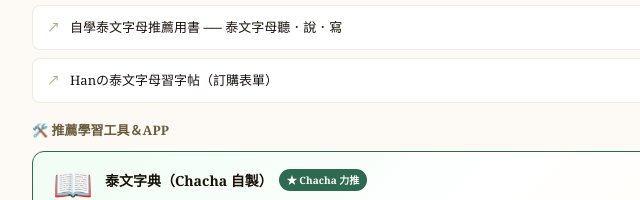
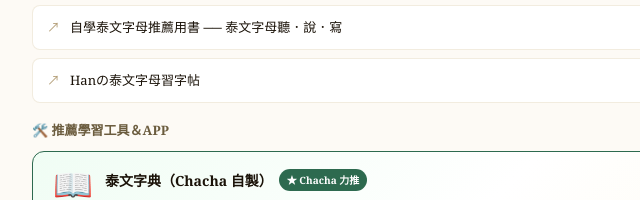
Before and after one commit to Charlotte20040224/thai-resources, a plain HTML site: page index.html in a window 1280 px wide. Shown: the part 11800-12000 px from the top of the page, 182-822 px from the left. Drawn offline with nearby package versions, Linux system fonts and the light colour scheme.

Commit message:
Han 習字帖連結改 thainotebook.net
Co-Authored-By: Claude Opus 5.5 <noreply@anthropic.com>
Claude-Session: https://claude.ai/code/session_01HeJ6wqoFjjtV3nMkkczwpr

```diff
--- a/index.html
+++ b/index.html
@@ -1566,7 +1566,7 @@ body {
     <div class="resource-list">
       <a class="resource-link" href="https://www.books.com.tw/products/0010955770" target="_blank">自學泰文會話推薦用書 ── 開始遊泰國說泰語</a>
       <a class="resource-link" href="https://www.books.com.tw/products/0010914579" target="_blank">自學泰文字母推薦用書 ── 泰文字母聽．說．寫</a>
-      <a class="resource-link" href="https://docs.google.com/forms/d/e/1FAIpQLScnsZlZsiGFVKT_SMswNHQNfOa24EXtJBlvh4NWZcFjETPltQ/viewform?utm_source=ig&utm_medium=social&utm_content=link_in_bio" target="_blank">Hanの泰文字母習字帖（訂購表單）</a>
+      <a class="resource-link" href="https://thainotebook.net/free?src=shop" target="_blank">Hanの泰文字母習字帖</a>
     </div>
   </div>
 
```
